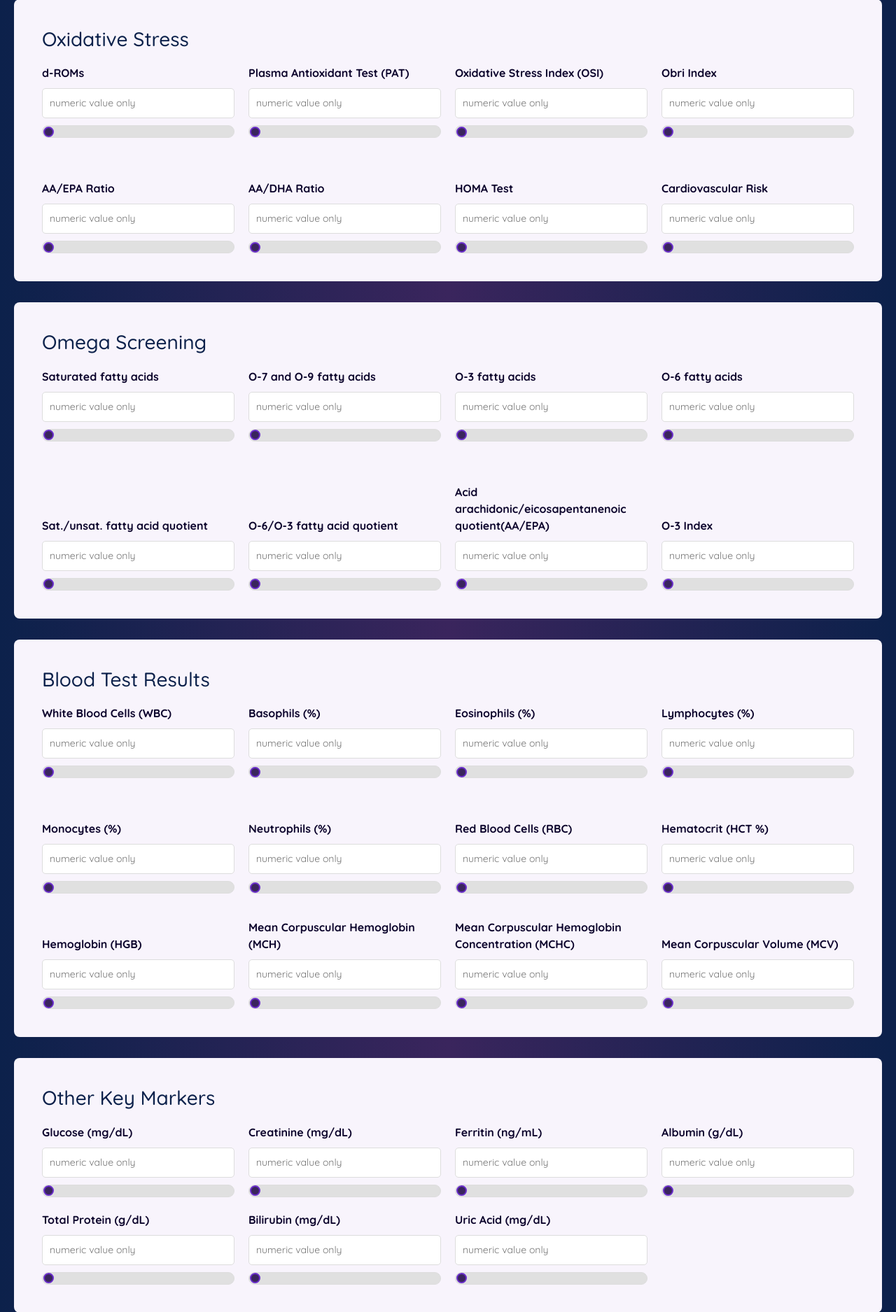
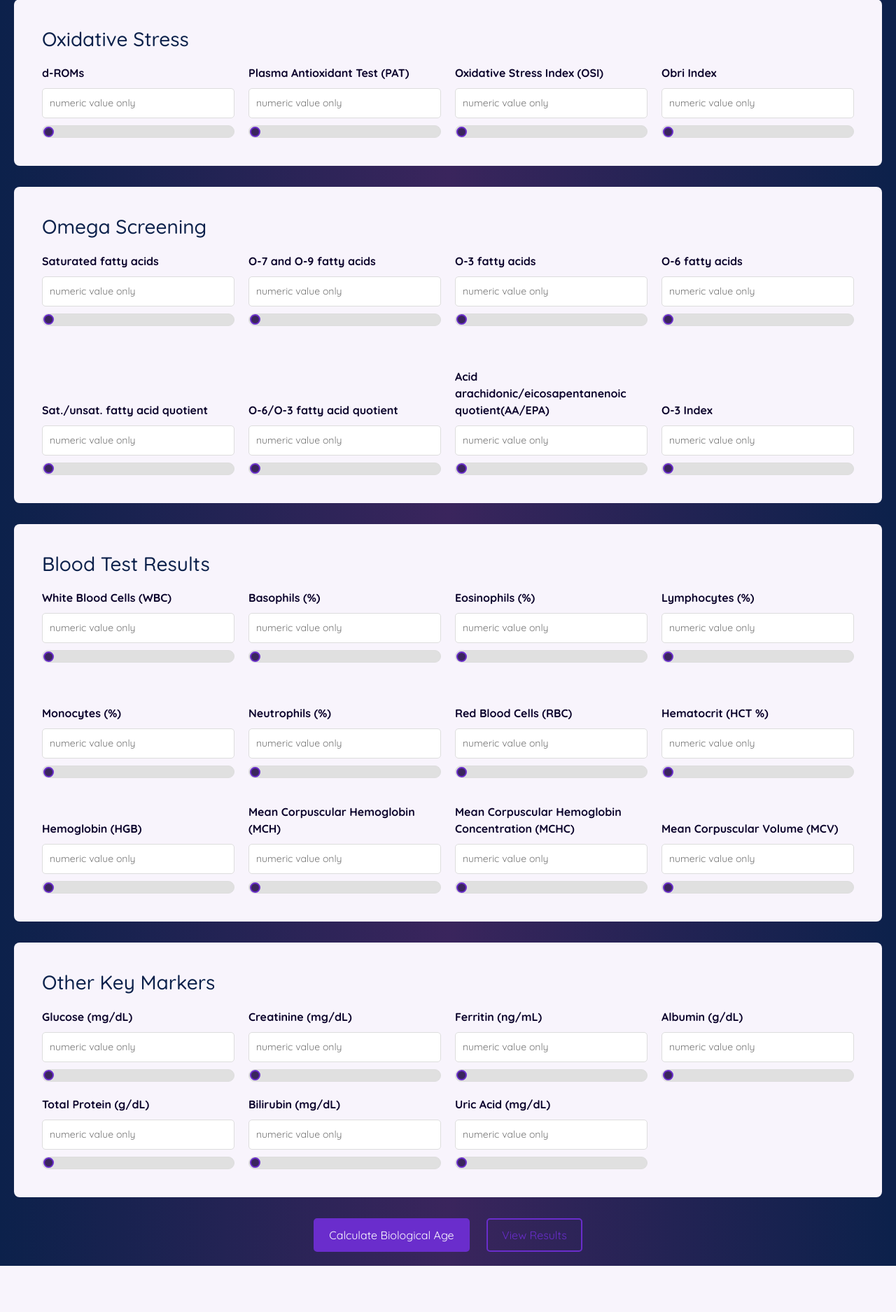
Before and after one commit to vitalagepro/BioVitalAge_Platform_New, a Django app: page /Calcolatore_Page in a window 1280 px wide. Shown: the part 523-2398 px from the top of the page at 70% size. After the commit the page ends 2332 px from the top, so only its background shows below. Run offline with Django 5.2, Linux system fonts and the light colour scheme.

Commit message:
Remove section request

```diff
--- a/BioVitalAge/templates/includes/calcolatore.html
+++ b/BioVitalAge/templates/includes/calcolatore.html
@@ -785,26 +785,6 @@
                         <input type="number" step="0.1" id="obri_index" name="obri_index" required placeholder="numeric value only">
                         <input type="range" id="obri_index_range" name="obri_index_range" min="0" max="10" step="0.1" value="0" oninput="obri_index.value=this.value">
                     </div>
-                    <div class="form-group">
-                        <label for="aa_epa">AA/EPA Ratio</label>
-                        <input type="number" step="0.1" id="aa_epa" name="aa_epa" required placeholder="numeric value only">
-                        <input type="range" id="aa_epa_range" name="aa_epa_range" min="0" max="10" step="0.1" value="0" oninput="aa_epa.value=this.value">
-                    </div>
-                    <div class="form-group">
-                        <label for="aa_dha">AA/DHA Ratio</label>
-                        <input type="number" step="0.1" id="aa_dha" name="aa_dha" required placeholder="numeric value only">
-                        <input type="range" id="aa_dha_range" name="aa_dha_range" min="0" max="10" step="0.1" value="0" oninput="aa_dha.value=this.value">
-                    </div>
-                    <div class="form-group">
-                        <label for="homa_test">HOMA Test</label>
-                        <input type="number" step="0.01" id="homa_test" name="homa_test" required placeholder="numeric value only">
-                        <input type="range" id="homa_test_range" name="homa_test_range" min="0" max="10" step="0.01" value="0" oninput="homa_test.value=this.value">
-                    </div>
-                    <div class="form-group">
-                        <label for="cardiovascular_risk">Cardiovascular Risk</label>
-                        <input type="number" step="0.1" id="cardiovascular_risk" name="cardiovascular_risk" required placeholder="numeric value only">
-                        <input type="range" id="cardiovascular_risk_range" name="cardiovascular_risk_range" min="0" max="100" step="0.1" value="0" oninput="cardiovascular_risk.value=this.value">
-                    </div>
                 </div>
             </div>
             <div class="section">
```
Also changed, not shown: db.sqlite3.
